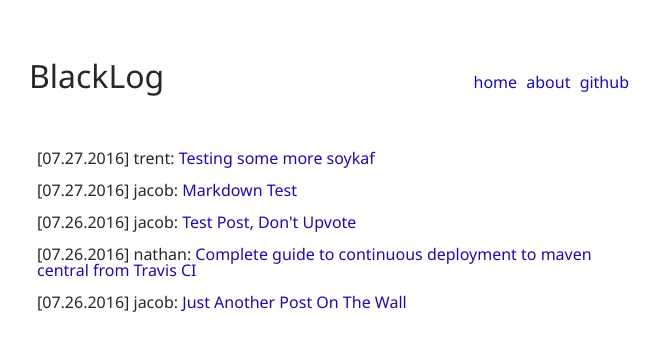
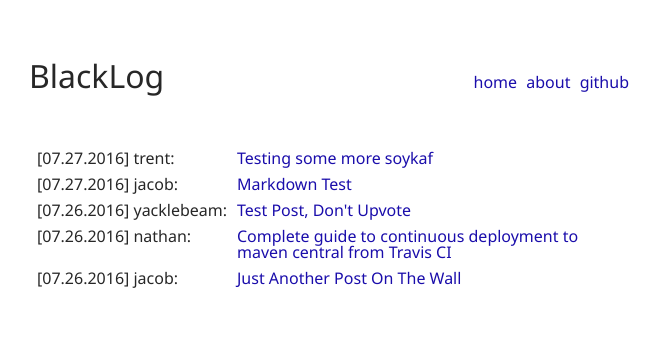
Before and after one commit to blackdoor/blog, a Jekyll site: the page built from index.html, in a window 1280 px wide. Shown: the top 351 px of the page, without its empty margins (311-971 px from the left). Built offline with Jekyll 4.4.1, drawn with Linux system fonts in a browser that asks for light colours.

Commit message:
front page refresh

```diff
--- a/_posts/2016-07-26-test-post.md
+++ b/_posts/2016-07-26-test-post.md
@@ -1,7 +1,7 @@
 ---
 layout: post
 title: Test Post, Don't Upvote
-author: jacob
+author: yacklebeam
 ---
 Sup here is a test post.
 
--- a/assets/css/main.scss
+++ b/assets/css/main.scss
@@ -111,6 +111,18 @@ ul {
         margin-bottom: 5px;
     }
     .date {
+        float:left;
+        width: 200px;
+    }
+    .hyper
+    {
+        float:left;
+        word-break: normal;
+        word-wrap: normal;
+        max-width:360px;
+        padding-bottom:10px;
+    }
+    .post-row {
         padding-bottom: 10px;
     }
 }
--- a/index.html
+++ b/index.html
@@ -7,7 +7,10 @@ layout: default
     <ul>
         {% for post in site.posts %}
         <li class="main">
-            <span class="date">[{{ post.date | date: '%m.%d.%Y' }}]</span> <span>{{ post.author }}</span>: <a href="{{ site.baseurl }}{{ post.url }}">{{ post.title }}</a>
+        	<div class="post-row">
+            	<div class="date">[{{ post.date | date: '%m.%d.%Y' }}] {{ post.author }}:</div>
+            	<div class="hyper"><a href="{{ site.baseurl }}{{ post.url }}">{{ post.title }}</a></div>
+            </div>
         </li>
         {% endfor %}
     </ul>
```
